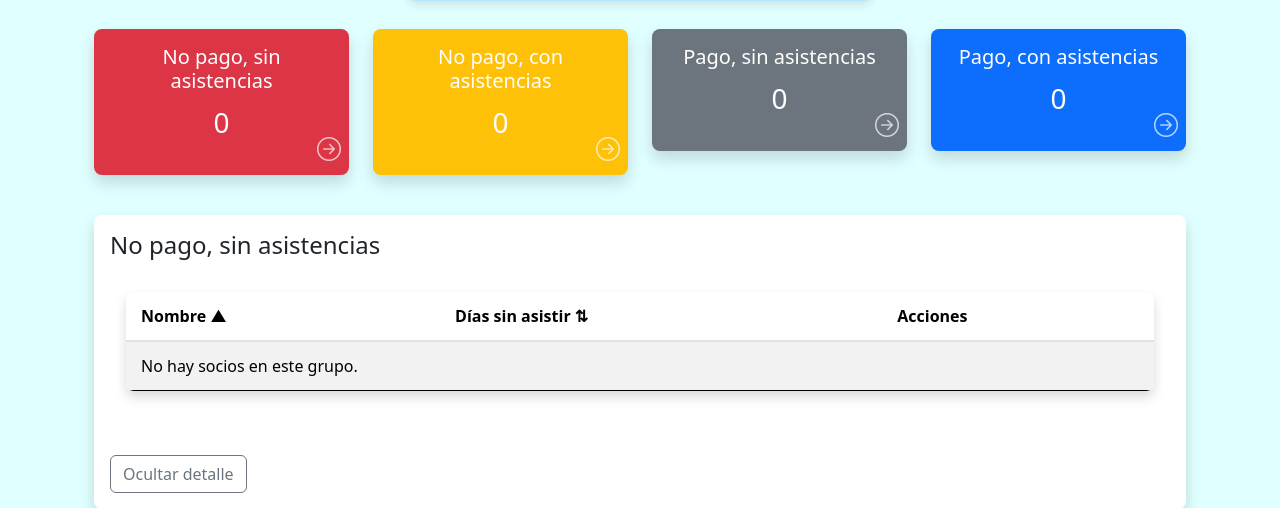
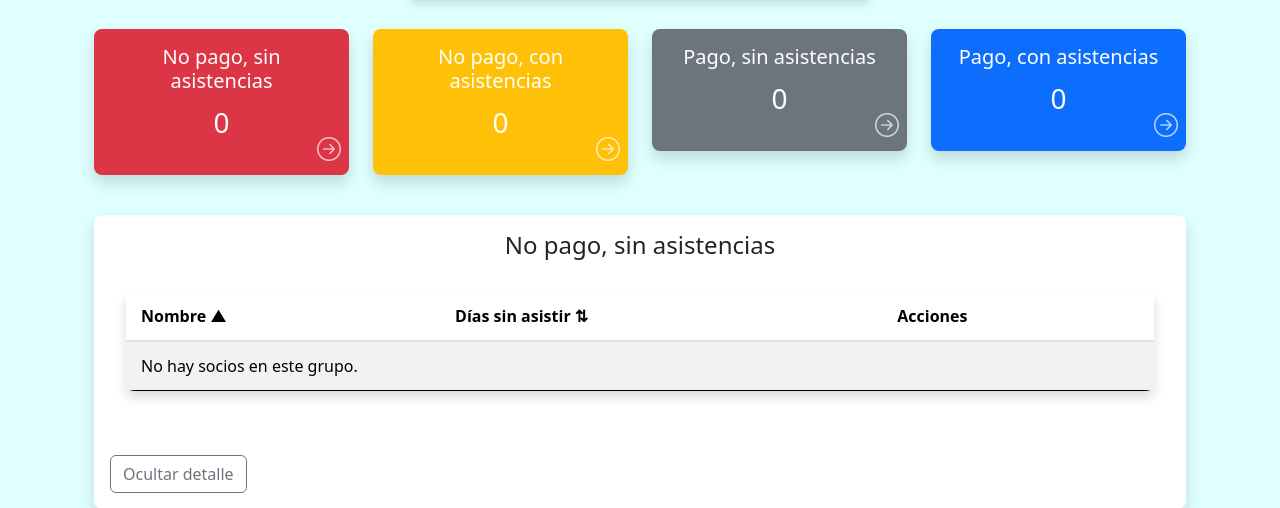
Before and after one commit to AgustinNormand/gymapp, a Django app: page /?grupo=no_pago_sin_asistencia in a window 1280 px wide. Shown: the part 529-1037 px from the top of the page. Run offline with Django 5.2, Linux system fonts and the light colour scheme; data that the repository does not hold is empty; some libraries are stand-ins or nearby versions.

Commit message:
Actualizo pendientes, centro los headers de las tablas de la home

```diff
--- a/templates/home.html
+++ b/templates/home.html
@@ -119,7 +119,7 @@
     {% if grupo %}
     <div class="card mt-4 shadow">
         <div class="card-body">
-            <h4 class="card-title">{{ titulo_detalle }}</h4>
+            <h4 class="card-title text-center">{{ titulo_detalle }}</h4>
             <div class="table-responsive mt-3">
                 <table class="table table-striped">
                     <thead>
```
Also changed, not shown: README.md.
